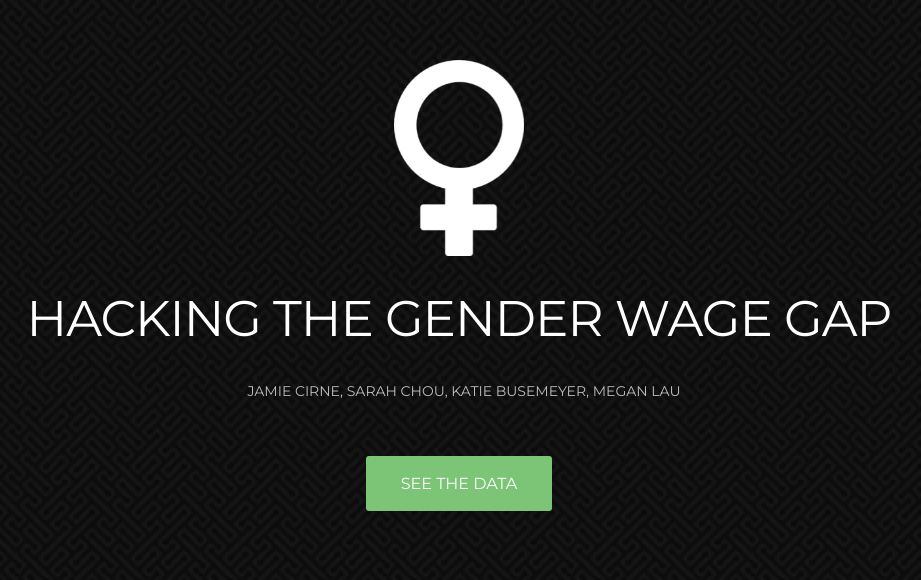
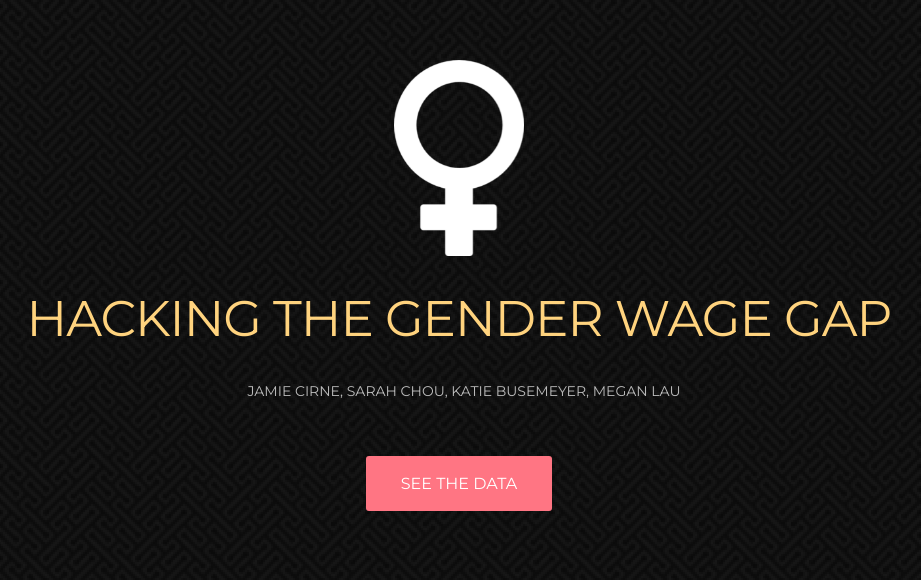
Before and after one commit to sarahchou/GenderPayGap, a plain HTML site: page index.html in a window 1280 px wide. Shown: the part 220-800 px from the top of the page, without its empty margins (181-1102 px from the left). Drawn offline with nearby package versions, Linux system fonts and the light colour scheme; files whose address does not match are found by name.

Commit message:
color coding based on our chosen theme

```diff
--- a/website/css/style.css
+++ b/website/css/style.css
@@ -122,7 +122,7 @@ p{
 	font-weight:400;
 	letter-spacing: -1px;
 	margin:0 0 22px 0 ;
-	color:#fff;
+	color:#ffd37e;
 }
 
 .we-create{
@@ -157,7 +157,7 @@ color: #fff;
 
 .link{
 	padding:15px 35px;
-	background:#7cc576;
+	background:#ff7583;
 	color:#fff !important;
 	font-size:16px;
 	font-weight:400;
@@ -619,7 +619,7 @@ border: 2px solid #fff;
 	margin:20px 0 70px;
 	text-transform:uppercase;
 	font-size:42px;
-	color:#fff;
+	color:#ffd37e;
 }
 .business-talking p{
 	color: rgb(143, 138, 138);
```
